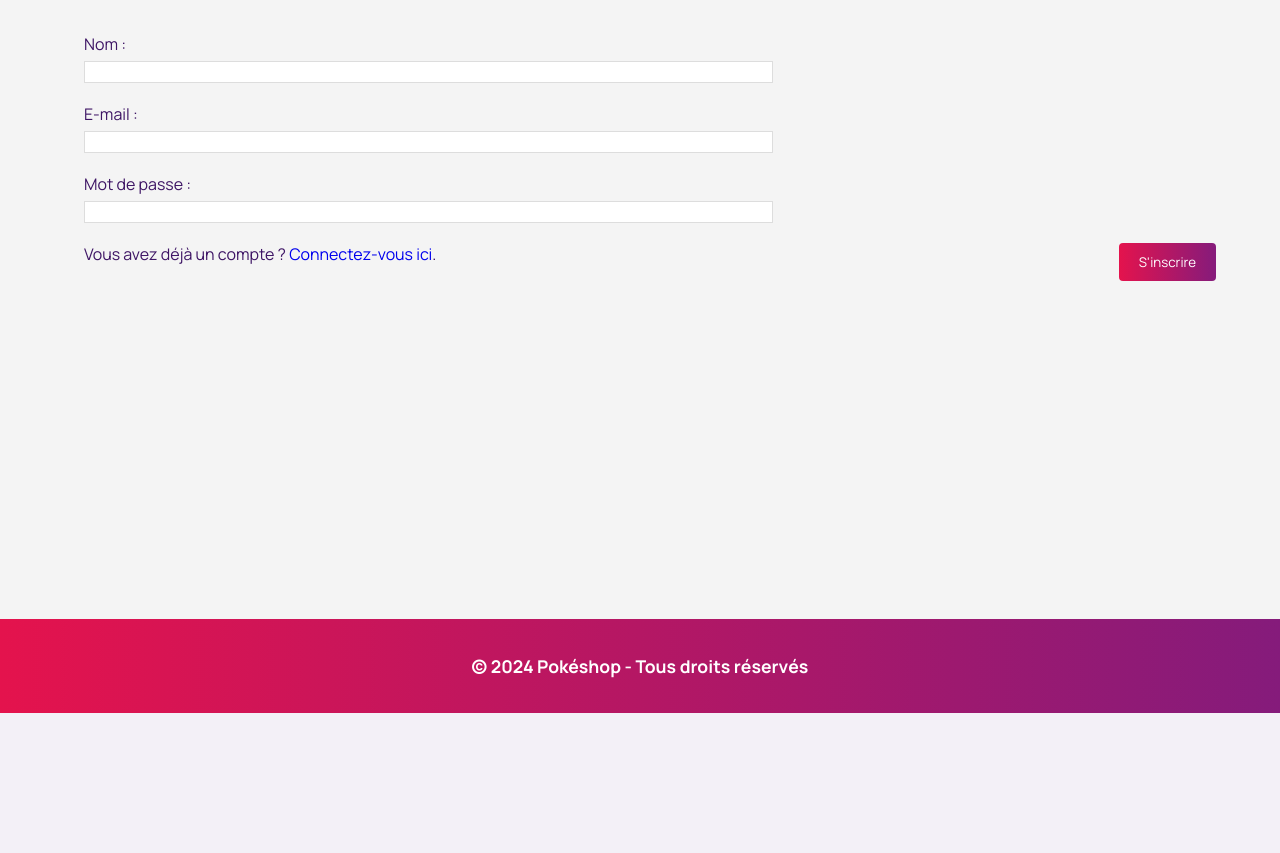
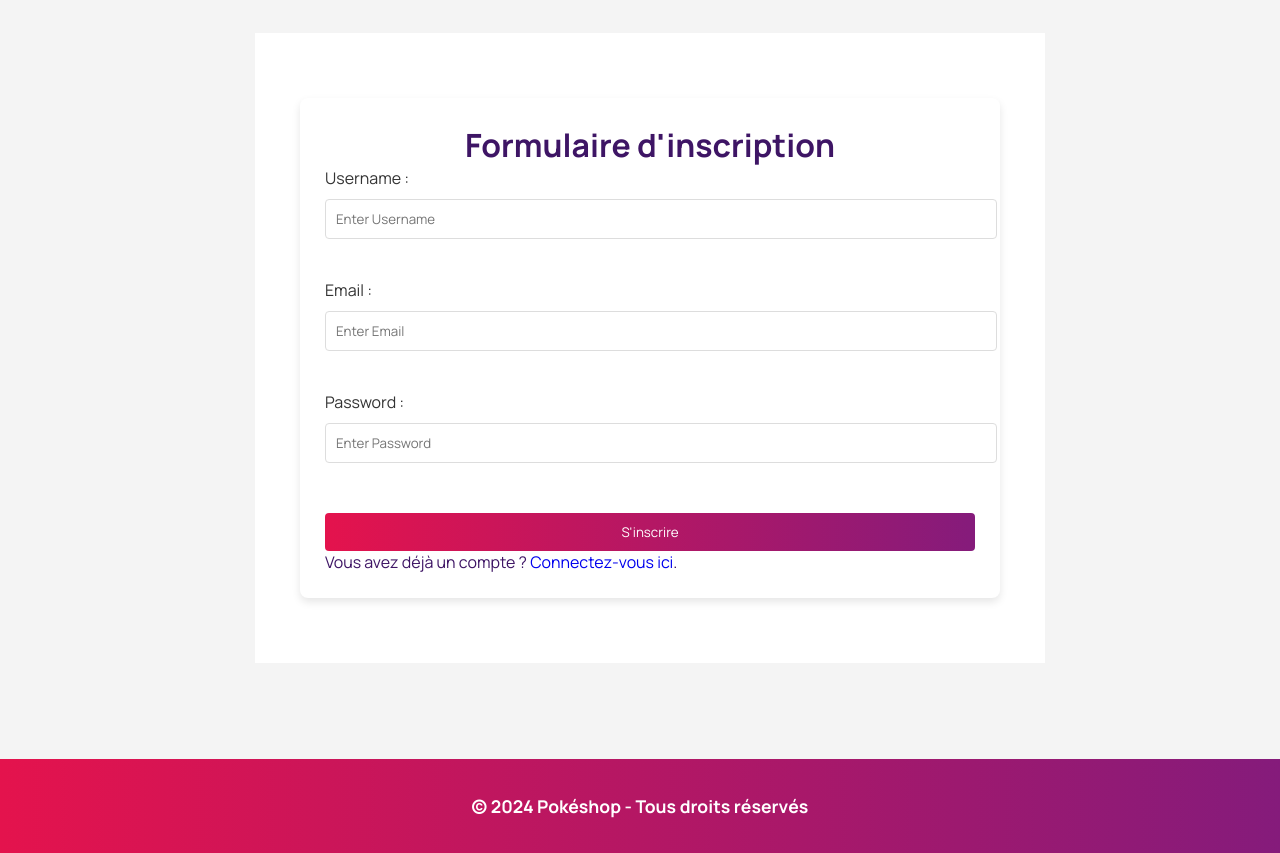
Before and after one commit to melvinhqb/pokeshop, a PHP site: page /register in a window 1280 px wide. Shown: the part 87-940 px from the top of the page. Before the commit the page ends 800 px from the top, so only its background shows below. Run offline with PHP 8.4, Linux system fonts and the light colour scheme.

Commit message:
Modif logi register

```diff
--- a/views/register.php
+++ b/views/register.php
@@ -8,22 +8,25 @@
                 <?php echo $error; ?>
             </div>
             <?php endif; ?>
-            <form action="index.php?route=register" method="post">
+            <form class="contact-form" action="index.php?route=register" method="POST">
+                <div class="container">
+                    <h1 style="text-align:center;">Formulaire d'inscription</h1>
                     <div class="form-group">
-                    <label for="name">Nom :</label>
-                    <input type="text" id="name" name="name" required>
+                        <label>Username :</label>
+                        <input type="text" placeholder="Enter Username" name="name" required>
                     </div>
                     <div class="form-group">
-                    <label for="email">E-mail :</label>
-                    <input type="email" id="email" name="email" required>
+                        <label>Email :</label>
+                        <input type="email" placeholder="Enter Email" name="email" required>
                     </div>
                     <div class="form-group">
-                    <label for="password">Mot de passe :</label>
-                    <input type="password" id="password" name="password" required>
+                        <label>Password :</label>
+                        <input type="password" placeholder="Enter Password" name="password" required>
                     </div>
-                <button type="submit" class="btn">S'inscrire</button>
+                    <button type="submit">S'inscrire</button>
+                    <p>Vous avez déjà un compte ? <a href="index.php?route=login">Connectez-vous ici</a>.</p>
+                </div>
             </form>
-            <p>Vous avez déjà un compte ? <a href="index.php?route=login">Connectez-vous ici</a>.</p>
         </div>
     </div>
 </main>
```
Also changed, not shown: views/login.php (+8 -9 lines). Lines whose indentation alone changed are shown as unchanged.
